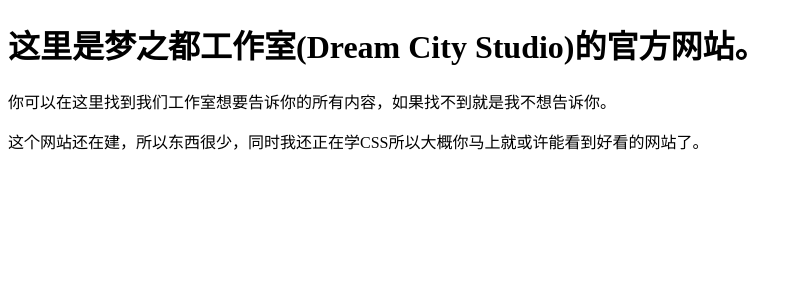
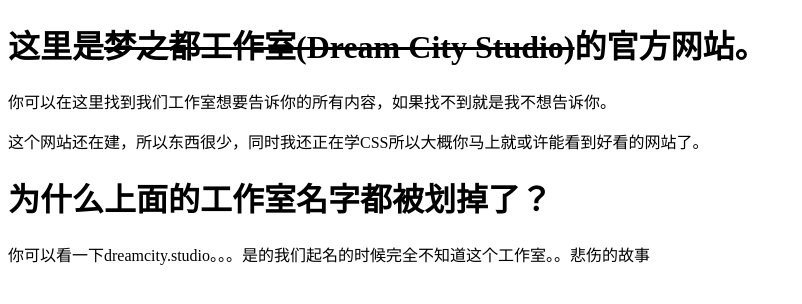
Before and after one commit to heerxingen/heerxingen.github.io, a plain HTML site: page index.html in a window 1280 px wide. Shown: the whole page, without its empty margins (0-802 px from the left). Drawn offline with Linux system fonts and the light colour scheme.

Commit message:
修改工作室名称至未命名工作室

```diff
--- a/index.html
+++ b/index.html
@@ -2,12 +2,15 @@
 <html>
 <head>
 <meta charset="utf-8" name="viewport" content="width=device-width, initial-scale=1">
-<title>梦之都工作室官网</title>
+<title>点击此处插入文本工作室官网</title>
 </head>
 <body>
-    <h1>这里是梦之都工作室(Dream City Studio)的官方网站。
+    <h1>这里是<s>梦之都工作室(Dream City Studio)</s>的官方网站。
 </h1>
     <p>你可以在这里找到我们工作室想要告诉你的所有内容，如果找不到就是我不想告诉你。</p>
     <p>这个网站还在建，所以东西很少，同时我还正在学CSS所以大概你马上就或许能看到好看的网站了。</p>
+    <h1>为什么上面的工作室名字都被划掉了？
+</h1>
+    <p>你可以看一下dreamcity.studio。。。是的我们起名的时候完全不知道这个工作室。。悲伤的故事</p>
 </body>
 </html>
```
